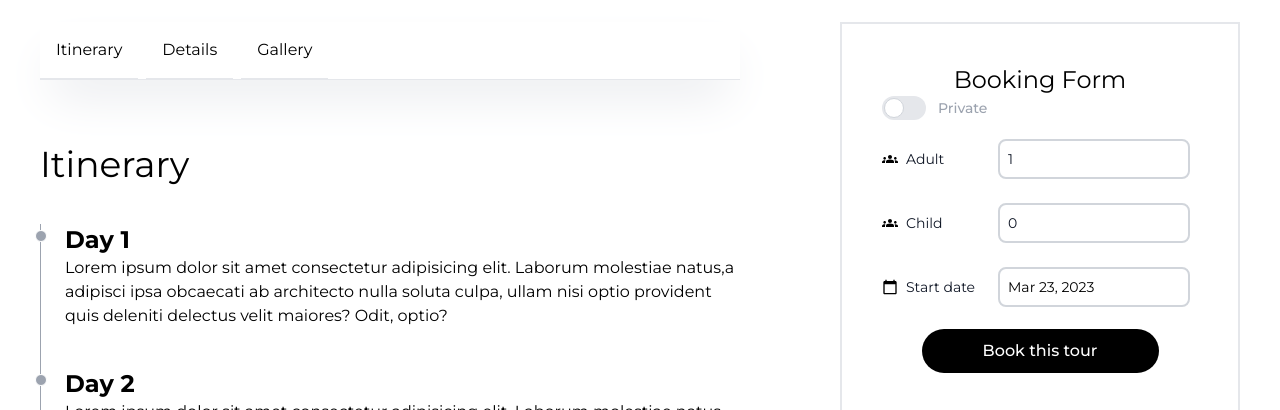
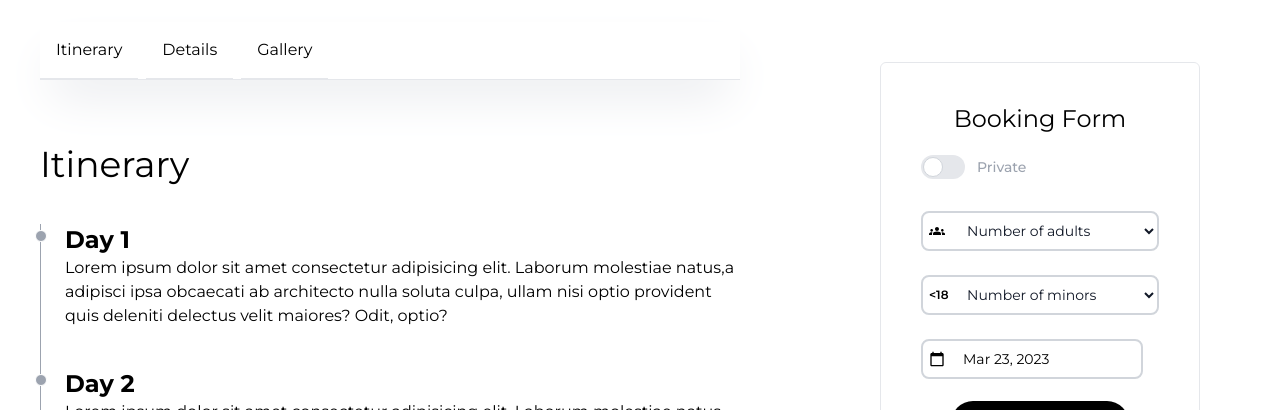
Before and after one commit to perujungletrips/front, a Next.js app: page /tour_example in a window 1280 px wide. Shown: the part 390-800 px from the top of the page. Built offline with nearby package versions, Linux system fonts and the light colour scheme.

Commit message:
quickbokingform

```diff
--- a/components/quickBookingForm/QuickBookingForm.tsx
+++ b/components/quickBookingForm/QuickBookingForm.tsx
@@ -27,9 +27,10 @@ const QuickBookingForm:React.FC<Props> = ({}) => {
   }
 
   return (
-    <div>
+    <div className='border p-10 rounded-md'>
       <h3 className='text-2xl text-center'>Booking Form</h3>
       <form action="">
+        <div className='h-16 flex items-center'>
           <label className='relative inline-flex items-center'>
             <input
               type="checkbox"
@@ -42,24 +43,43 @@ const QuickBookingForm:React.FC<Props> = ({}) => {
             peer-checked:bg-blue-600 peer-checked:after:translate-x-full peer-checked:after:border-white`} />
             <span className={`ml-3 text-sm font-medium transition-all ${privateEnable ? 'text-gray-900':'text-gray-400'}`}>Private</span>
           </label>
-        <div className="relative flex items-center h-16">
-          <MdGroups className='mr-2'/>
-          <label htmlFor="adult-count" className='block text-sm text-gray-900 text-right pr-4'>Adult</label>
-          <input
-            className='absolute right-2 border-2 w-48 border-gray-300 text-gray-900 text-sm rounded-lg focus:outline-none focus:ring-blue-500 focus:border-blue-500 block p-2'
-            type='number' min={1} max={6} defaultValue={1} id='adult-count'/>
         </div>
         <div className="relative flex items-center h-16">
-          <MdGroups className='mr-2'/>
-          <label htmlFor="child-count" className='block text-sm text-gray-900 text-right pr-4'>Child</label>
-          <input
-            className='absolute right-2 border-2 w-48 border-gray-300 text-gray-900 text-sm rounded-lg focus:outline-none focus:ring-blue-500 focus:border-blue-500 block p-2'
-            type='number' min={0} max={6} defaultValue={0} id='child-count'/>
+          <MdGroups className='absolute left-2 mr-2'/>
+          <select
+            name="adults"
+            className='cursor-pointer border-2 w-full border-gray-300 bg-white text-gray-900 text-sm rounded-lg focus:outline-none focus:ring-blue-500 focus:border-blue-500 block p-2 pl-10'
+            defaultValue={0}
+          >
+            <option value={0}>Number of adults</option>
+            <option value={1}>1</option>
+            <option value={2}>2</option>
+            <option value={3}>3</option>
+            <option value={4}>4</option>
+            <option value={5}>5</option>
+            <option value={6}>6</option>
+            <option value={7}>7</option>
+          </select>
+        </div>
+        <div className="relative flex items-center h-16">
+          <span className='absolute left-2 font-semibold text-xs'>{'<18'}</span>
+          <select
+            name="minors"
+            className='cursor-pointer border-2 w-full border-gray-300 bg-white text-gray-900 text-sm rounded-lg focus:outline-none focus:ring-blue-500 focus:border-blue-500 p-2 pl-10'
+            defaultValue={0}
+          >
+            <option value={0}>Number of minors</option>
+            <option value={1}>1</option>
+            <option value={2}>2</option>
+            <option value={3}>3</option>
+            <option value={4}>4</option>
+            <option value={5}>5</option>
+            <option value={6}>6</option>
+            <option value={7}>7</option>
+          </select>
         </div>
         <div className='relative flex items-center h-16'>
-          <MdCalendarToday className='mr-2'/>
-          <label htmlFor="Startdate" className='block text-sm text-gray-900 text-right pr-4'>Start date</label>
-          <div className='absolute right-2'>
+          <MdCalendarToday className='absolute left-2 z-10 mr-2'/>
           <DatePicker
             id='Startdate'
             selected={startDate}
@@ -70,9 +90,8 @@ const QuickBookingForm:React.FC<Props> = ({}) => {
             shouldCloseOnSelect={false}
             dateFormat={'MMM dd, yyy'}
             onChange={(date) => changeStartDate(date as Date)}
-              className={`w-48 border-gray-300 cursor-pointer border-2 rounded-lg p-2 text-sm focus:outline-none focus:ring-4 focus:ring-blue-300 `}
+            className={`w-full border-gray-300 cursor-pointer border-2 rounded-lg p-2 pl-10 text-sm focus:outline-none focus:ring-4 focus:ring-blue-300`}
           />
-          </div>
         </div>
         <div className='flex justify-center items-center h-16'>
           <button
--- a/pages/tour_example.tsx
+++ b/pages/tour_example.tsx
@@ -155,7 +155,7 @@ export default function tour_example() {
               </div>
             </div>
 
-            <div className='p-10 md:h-screen static md:w-1/3 md:sticky md:top-0 border-2' id='Booking'>
+            <div className='static w-full md:p-10 md:h-screen md:w-4/12 md:sticky md:top-0' id='Booking'>
               <QuickBookingForm />
             </div>
           </div>
```
Lines whose indentation alone changed are shown as unchanged.
